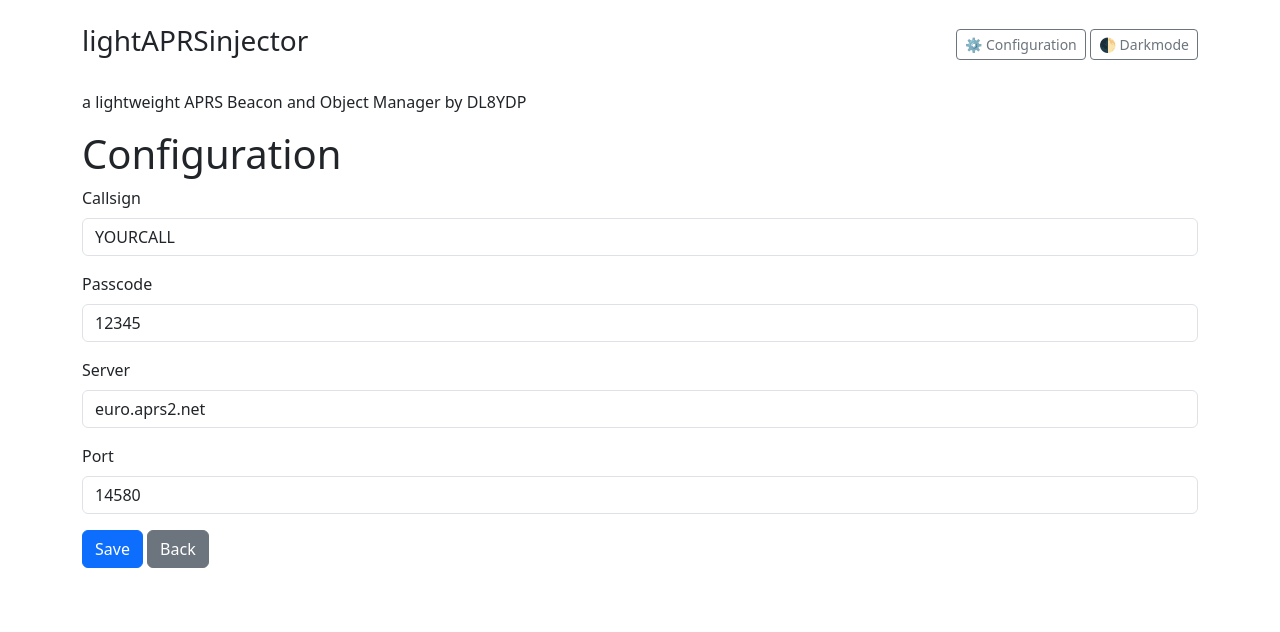
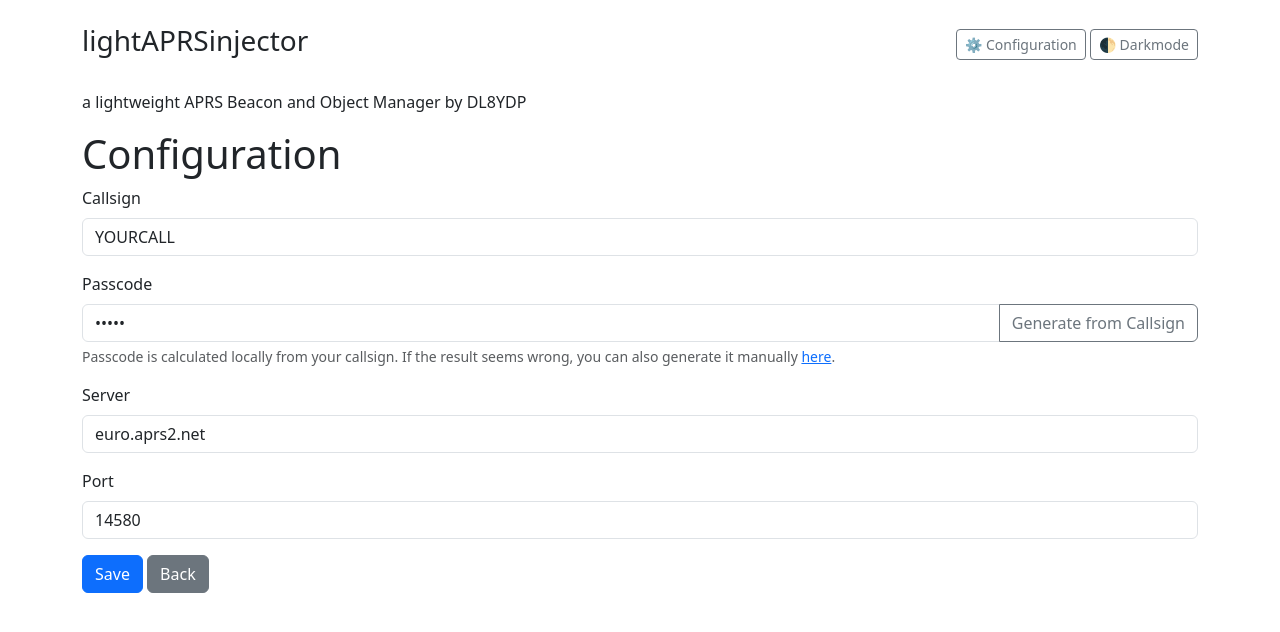
Before and after one commit to HochdruckHummer/lightAPRSinjector, a Flask app: page /config in a window 1280 px wide. Shown: the top 632 px of the page. Run offline with Flask 3, Linux system fonts and the light colour scheme.

Commit message:
Add files via upload

```diff
--- a/templates/config.html
+++ b/templates/config.html
@@ -12,7 +12,17 @@
   </div>
   <div class="mb-3">
     <label for="passcode" class="form-label">Passcode</label>
-    <input type="text" name="passcode" id="passcode" class="form-control" value="{{ config.passcode }}">
+    <div class="input-group">
+      <input type="password" name="passcode" id="passcode" class="form-control" value="{{ config.passcode }}">
+      <button type="button" class="btn btn-outline-secondary" onclick="generatePasscode()">
+        Generate from Callsign
+      </button>
+    </div>
+    <div class="form-text">
+      Passcode is calculated locally from your callsign.
+      If the result seems wrong, you can also generate it manually
+      <a href="https://apps.magicbug.co.uk/passcode/" target="_blank" rel="noopener">here</a>.
+    </div>
   </div>
   <div class="mb-3">
     <label for="server" class="form-label">Server</label>
@@ -25,4 +35,33 @@
   <button type="submit" class="btn btn-primary">Save</button>
   <a href="{{ url_for('index') }}" class="btn btn-secondary">Back</a>
 </form>
+
+<script>
+function generatePasscode() {
+  const callsign = document.getElementById("callsign").value.trim().toUpperCase();
+  const base = callsign.split("-")[0]; // strip SSID
+
+  if (!base) {
+    alert("Please enter a callsign first.");
+    return;
+  }
+
+  // Standard APRS-IS passcode algorithm
+  let hash = 0x73e2;
+  for (let i = 0; i < base.length; i += 2) {
+    hash ^= base.charCodeAt(i) << 8;
+    if (i + 1 < base.length) {
+      hash ^= base.charCodeAt(i + 1);
+    }
+  }
+  const passcode = hash & 0x7fff;
+
+  document.getElementById("passcode").value = passcode;
+  // Briefly show the generated value, then hide again
+  document.getElementById("passcode").type = "text";
+  setTimeout(() => {
+    document.getElementById("passcode").type = "password";
+  }, 3000);
+}
+</script>
 {% endblock %}
```
